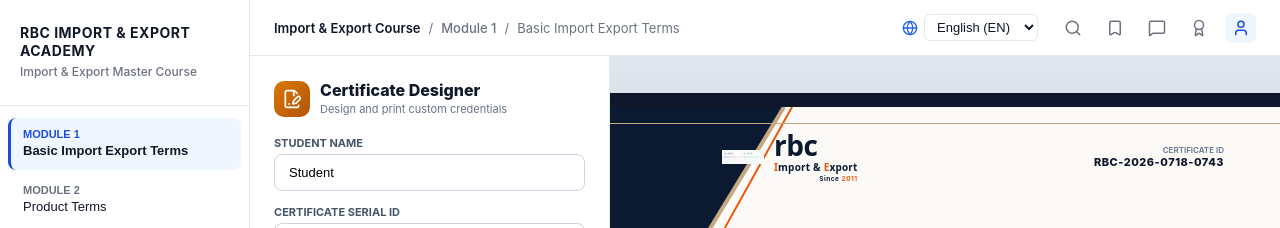
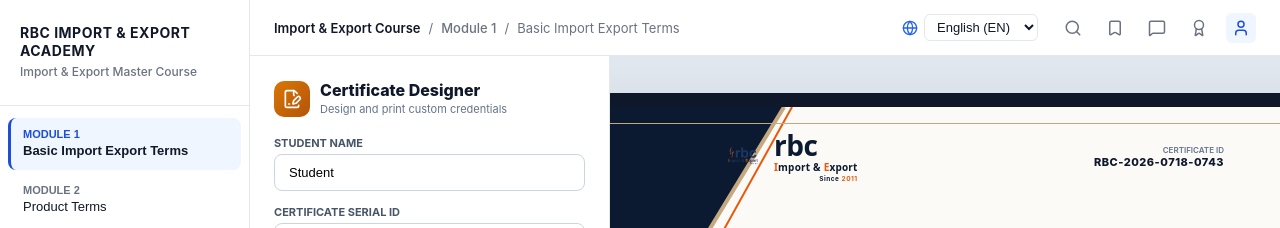
Before and after one commit to rbcimportandexport/EQUCATIONSYSTEM, a React (Vite) app: page / in a window 1280 px wide. Both pictures are taken after a click on the button 1199 px from the left and 27 px from the top of the page. Shown: the top 228 px of the page. Built offline with nearby package versions, Linux system fonts and the light colour scheme.

Commit message:
Update certificate header to use the official high-resolution transparent logo emblem

```diff
--- a/src/views/CertificateDesigner.tsx
+++ b/src/views/CertificateDesigner.tsx
@@ -442,8 +442,7 @@ export const CertificateDesigner: React.FC = () => {
                     style={{
                       width: '42px',
                       height: '42px',
-                      objectFit: 'contain',
-                      mixBlendMode: 'multiply'
+                      objectFit: 'contain'
                     }}
                   />
                   <div style={{ display: 'flex', flexDirection: 'column' }}>
--- a/src/views/CommunityScreen.tsx
+++ b/src/views/CommunityScreen.tsx
@@ -454,8 +454,7 @@ export const CommunityScreen: React.FC = () => {
                           style={{
                             width: '42px',
                             height: '42px',
-                            objectFit: 'contain',
-                            mixBlendMode: 'multiply'
+                            objectFit: 'contain'
                           }}
                         />
                         <div style={{ display: 'flex', flexDirection: 'column' }}>
--- a/src/views/Profile.tsx
+++ b/src/views/Profile.tsx
@@ -614,8 +614,7 @@ export const Profile: React.FC = () => {
                           style={{
                             width: '42px',
                             height: '42px',
-                            objectFit: 'contain',
-                            mixBlendMode: 'multiply'
+                            objectFit: 'contain'
                           }}
                         />
                         <div style={{ display: 'flex', flexDirection: 'column' }}>
```
Also changed, not shown: public/logo_emblem.png.
